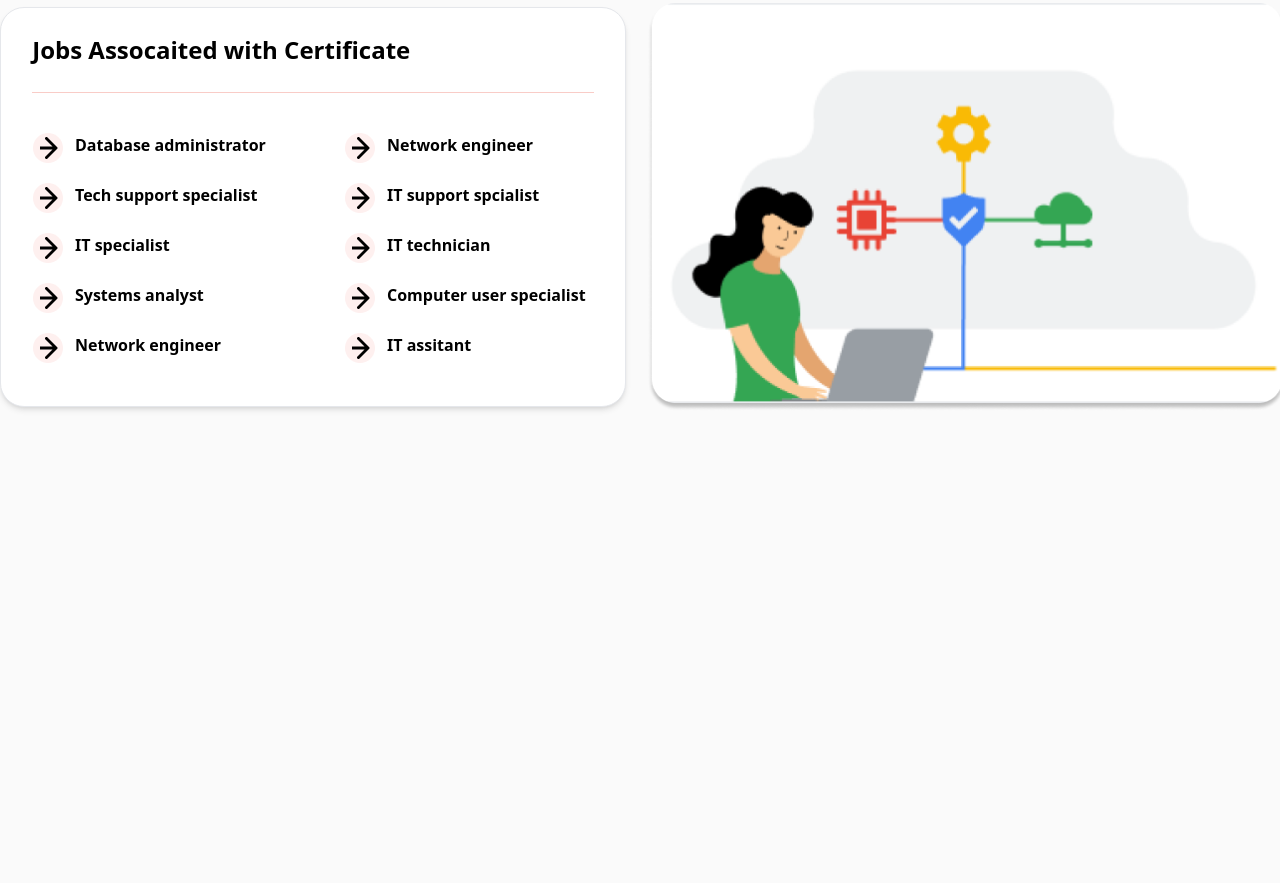
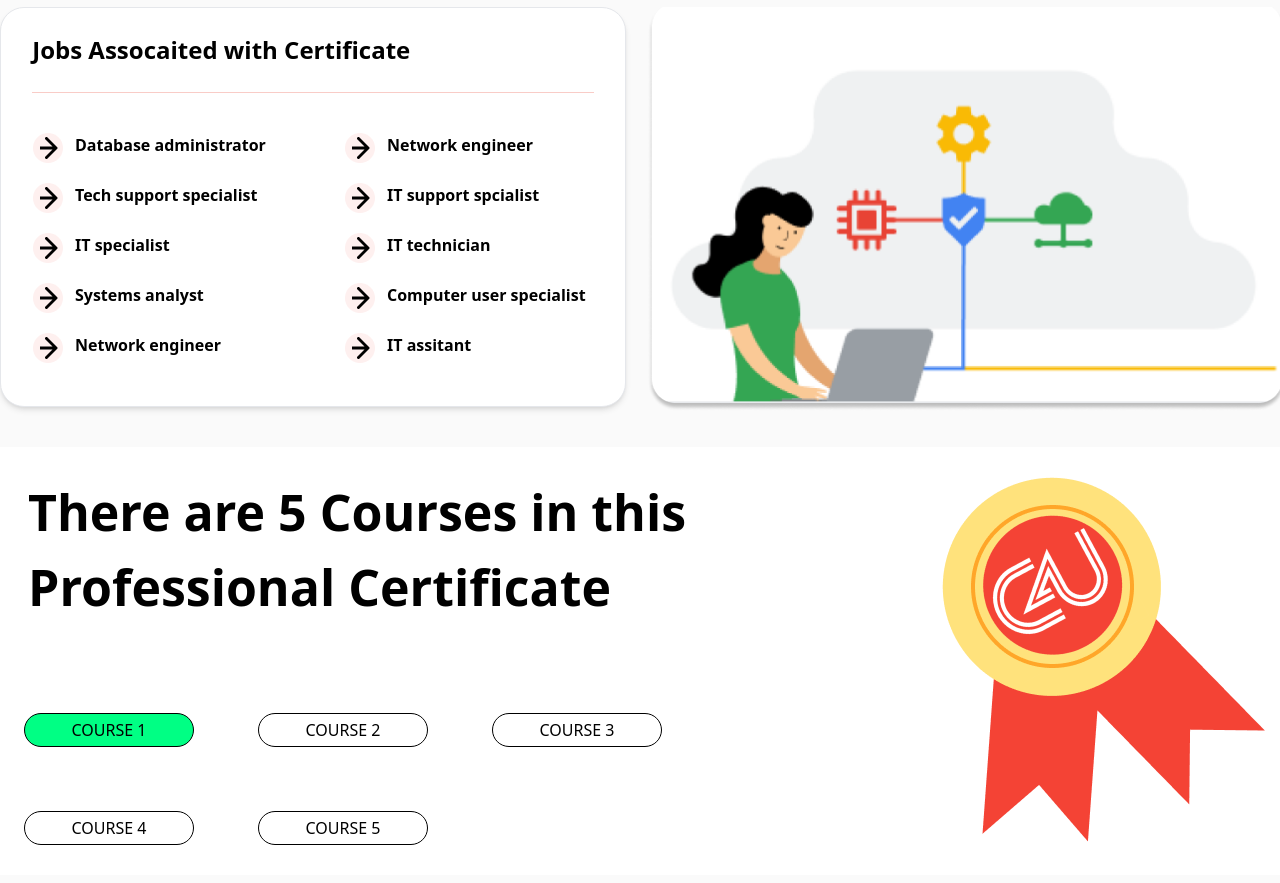
Before and after one commit to abdullah-al-junayed/tailwind-assignment-new, a website built with Vite: page index.html in a window 1280 px wide. Shown: the part 1663-2546 px from the top of the page. Before the commit the page ends 2110 px from the top, so only its background shows below. Built offline with nearby package versions, Linux system fonts and the light colour scheme.

Commit message:
5 professional coueses section added

```diff
--- a/index.html
+++ b/index.html
@@ -8,10 +8,10 @@
 
     <title>Creatives For You</title>
 </head>
-<body class=" bg-[#FAFAFA]">
+<body class=" bg-[#FAFAFA] overflow-x-hidden">
     <!-- header section -->
  <header>
-    <nav class="  bg-white py-5">
+    <nav class="overflow-x-hidden  bg-white py-5">
         <div class="container mx-auto flex items-center justify-between">
             <div >
                 <img class="cursor-pointer hover:scale-110 hover:transition" src="images/c4u full logo_2022 1.png" alt="">
@@ -125,13 +125,13 @@
 </section>
 
 <!-- job assocaited with certificate -->
- <section class="grid grid-cols-12 container gap-7 mx-auto mt-[100px] ">
+ <section class="grid grid-cols-12 container gap-7 mx-auto mt-[100px] overflow-x-hidden">
     <div class="col-span-12 lg:col-span-6 shadow-md rounded-[24px] border bg-white mb-10 ">
         <h1 class="h1design">Jobs Assocaited with Certificate </h1>
-        <div class="grid grid-cols-12 container mx-auto mb-10 font-semibold">
+        <div class="grid grid-cols-12 container mx-auto mb-10 font-semibold text-[11px] md:text-[16px] ">
             <div class="col-span-6">
-                <ul class="flex flex-col mt-5">
-                    <li class="flex gap-3 mt-5 ml-8 hover:scale-105 hover:transition-all cursor-pointer"><img src="images/Checkmark (1).png" alt="">Database administrator</li>
+                <ul class="flex flex-col mt-5 ">
+                    <li class="flex gap-3 mt-5 ml-8 hover:scale-105 hover:transition-all cursor-pointer "><img src="images/Checkmark (1).png" alt="">Database administrator</li>
                     <li class="flex gap-3 mt-5 ml-8 hover:scale-105 hover:transition-all cursor-pointer"><img src="images/Checkmark (1).png" alt="">Tech support specialist</li>
                     <li class="flex gap-3 mt-5 ml-8 hover:scale-105 hover:transition-all cursor-pointer"><img src="images/Checkmark (1).png" alt="">IT specialist</li>
                     <li class="flex gap-3 mt-5 ml-8 hover:scale-105 hover:transition-all cursor-pointer"><img src="images/Checkmark (1).png" alt="">Systems analyst</li>
@@ -156,5 +156,27 @@
 
  </section>
 
+
+ <!-- 5 professional coueses -->
+  <section class="bg-white mb-16">
+    <section class="container mx-auto ">
+       <div class="flex justify-center ">
+        <div >
+            <h1 class="text-[50px] font-bold p-7 ">There are 5 Courses in this <br class="hidden md:block"> Professional Certificate</h1>
+
+            <ul class="flex container mx-auto p-6 gap-16 mt-9 flex-wrap">
+                <li class="btnforcourse bg-[#00FF84]">Course 1</li>
+                <li class="btnforcourse">Course 2</li>
+                <li class="btnforcourse">Course 3</li>
+                <li class="btnforcourse">Course 4</li>
+                <li class="btnforcourse">Course 5</li>
+            </ul>
+        </div>
+        <img class="hidden md:block w-[full] h-[full]" src="images/Group 238902.png" alt="">
+
+    </div>
+
+    </section>
+  </section>
 </body>
 </html>
--- a/main.css
+++ b/main.css
@@ -25,4 +25,7 @@
     .listdesign2{
         @apply border border-[#F44335] rounded-[100px] inline px-3 py-1 font-medium hover:scale-105 hover:transition-all cursor-pointer
     }
+    .btnforcourse{
+        @apply px-2 py-1 w-[170px] text-center font-medium border uppercase rounded-[100px]  border-black cursor-pointer hover:scale-105 hover:transition-all
+    }
 }
```
Also changed, not shown: images/Rectangle 10.png (added).
